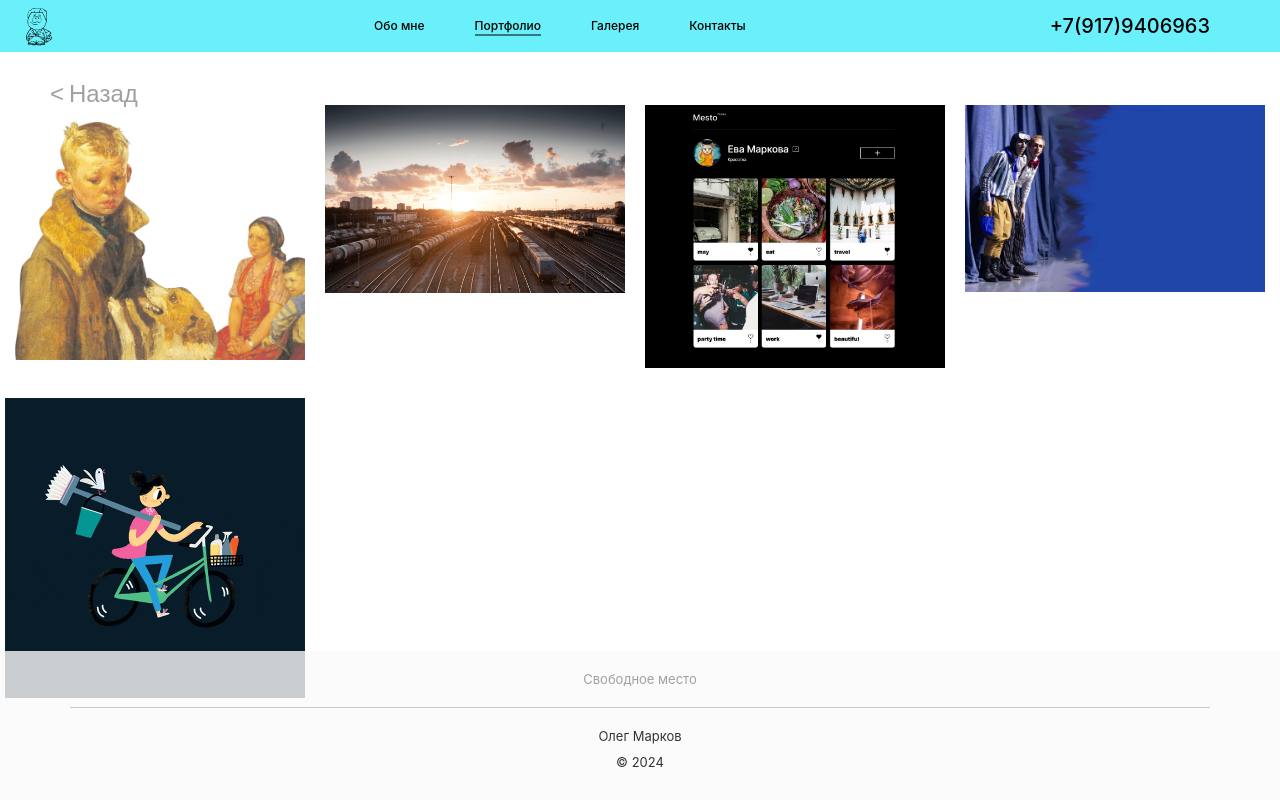
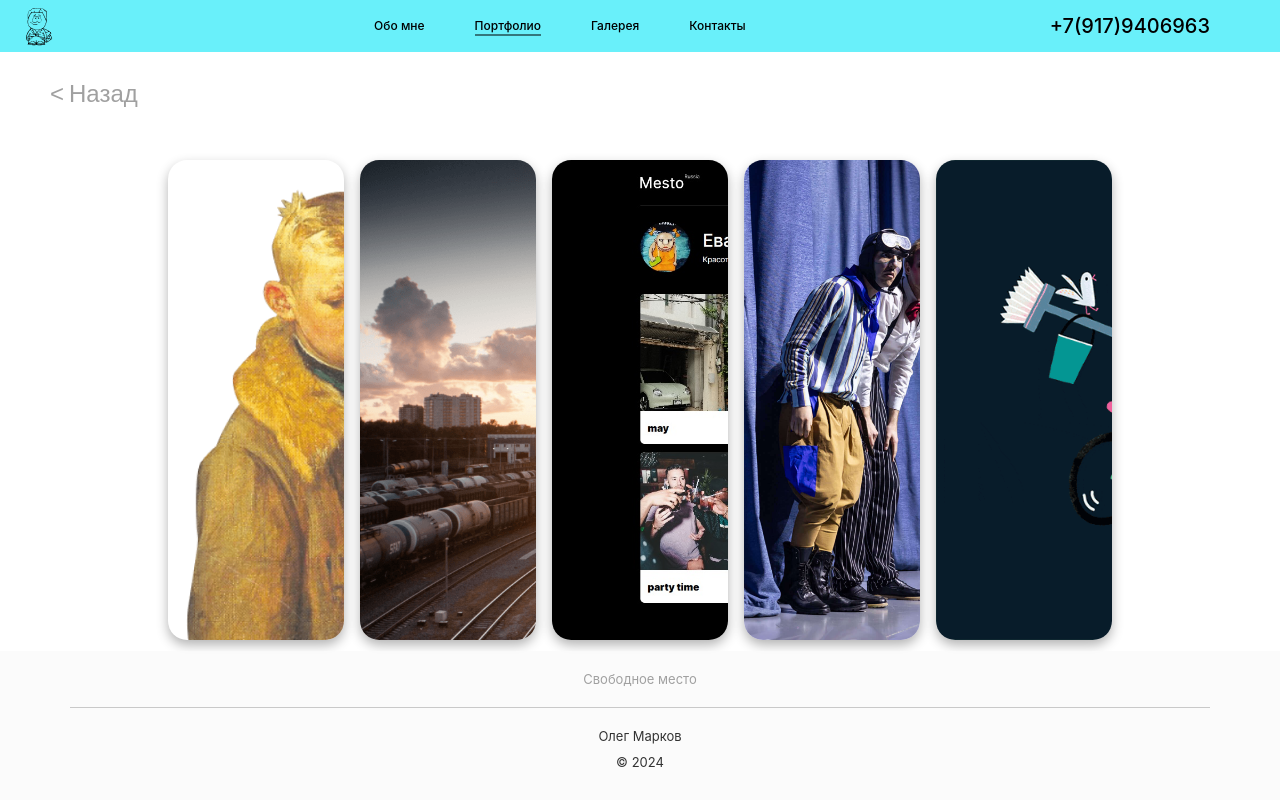
Before and after one commit to OlegMarkoF/mylink, a React (Create React App) app: page /portfolio in a window 1280 px wide. Shown: the top 806 px of the page. Built offline with nearby package versions, Linux system fonts and the light colour scheme.

Commit message:
скорректирована работа портфолио

```diff
--- a/src/components/Portfolio/Portfolio.css
+++ b/src/components/Portfolio/Portfolio.css
@@ -2,8 +2,12 @@
   margin: 0 auto;
   padding: 100px 0px;
   max-width: 1280px;
+  height: 100vh;
   box-sizing: border-box;
   background-color: #fff;
+  display: flex;
+  justify-content: space-around;
+  align-items: stretch;
 }
 
 /* .portfolio__title {
@@ -17,23 +21,42 @@
 } */
 
 .portfolio__ul {
-  margin: 0;
+  margin: auto;
   padding: 0;
   list-style: none;
-  display: grid;
+  display: flex;
+  justify-content: space-around;
+  align-items: center;
+  /* display: grid;
   grid-template-columns: repeat(4, 1fr);
-  grid-template-rows: auto;
-  /* gap: 5px; */
-  flex-wrap: wrap;
+  grid-template-rows: auto; */
+  gap: 1rem;
+  max-width: 80rem;
+  /* flex-wrap: wrap; */
+  /* overflow: hidden; */
 }
 
 .portfolio__li {
   margin: 0;
   padding: 5px;
-  width: min-content;
+  /* width: min-content; */
+  width: 11rem;
+  height: 30rem;
+  border-radius: 1.2rem;
   box-sizing: border-box;
   position: relative;
-  transition: visibility 0.5s, opacity 0.3s linear;
+  overflow: hidden;
+  left: 0;
+  transition: 0.6s ease-in-out;
+  box-shadow: 0 5px 12px rgba(0, 0, 0, 0.3);
+  flex: 0.25;
+}
+
+.portfolio__li img {
+  position: absolute;
+  inset: 0;
+  height: 30rem;
+  object-fit: cover;
 
 }
 
@@ -48,7 +71,9 @@ width: 100%;
 }
 
 .portfolio__li:hover {
+  flex: 2;
   cursor: pointer;
+  border-radius: 1rem;
   outline: 5px solid #000;
   background-color: #000;
   .portfolio__text {
@@ -57,17 +82,24 @@ width: 100%;
 }
 
 .portfolio__img {
-  max-width: 300px;
+  /* max-width: 300px; */
   display: block;
+  margin: auto;
 }
 
 
 .portfolio__text {
-  margin: 0;
+  margin: 0 auto;
   padding: 0;
+  position: absolute;
+  bottom: 5px;
+  left: 20%;
   visibility: hidden;
   color: #fff;
-  background-color: #000;
+  transition: 0.1s ease-out 0.2s;
+  font: 1.4em sans-serif;
+  /* background-color: #000; */
+  z-index: 5;
 }
 
 .portfolio__btn_prev {
--- a/src/components/Portfolio/Portfolio.js
+++ b/src/components/Portfolio/Portfolio.js
@@ -1,7 +1,7 @@
 import "./Portfolio.css";
 import { useNavigate } from "react-router-dom";
 import howtolearn from "../../images/howtolearn/header-image.png";
-import travel from "../../images/travel/__background.png";
+import travel from "../../images/travel/background.png";
 import mesto from "../../images/mesto/место.jpg";
 import dreams from "../../images/Сныклоуна/AK1A0457.jpg";
 import woo from "../../images/Ву/girl-on-bike-600.gif";
```
Also changed, not shown: src/images/travel/background.png (renamed from src/images/travel/__background.png), 1 other file (tests, documents, lock files or other folders).
